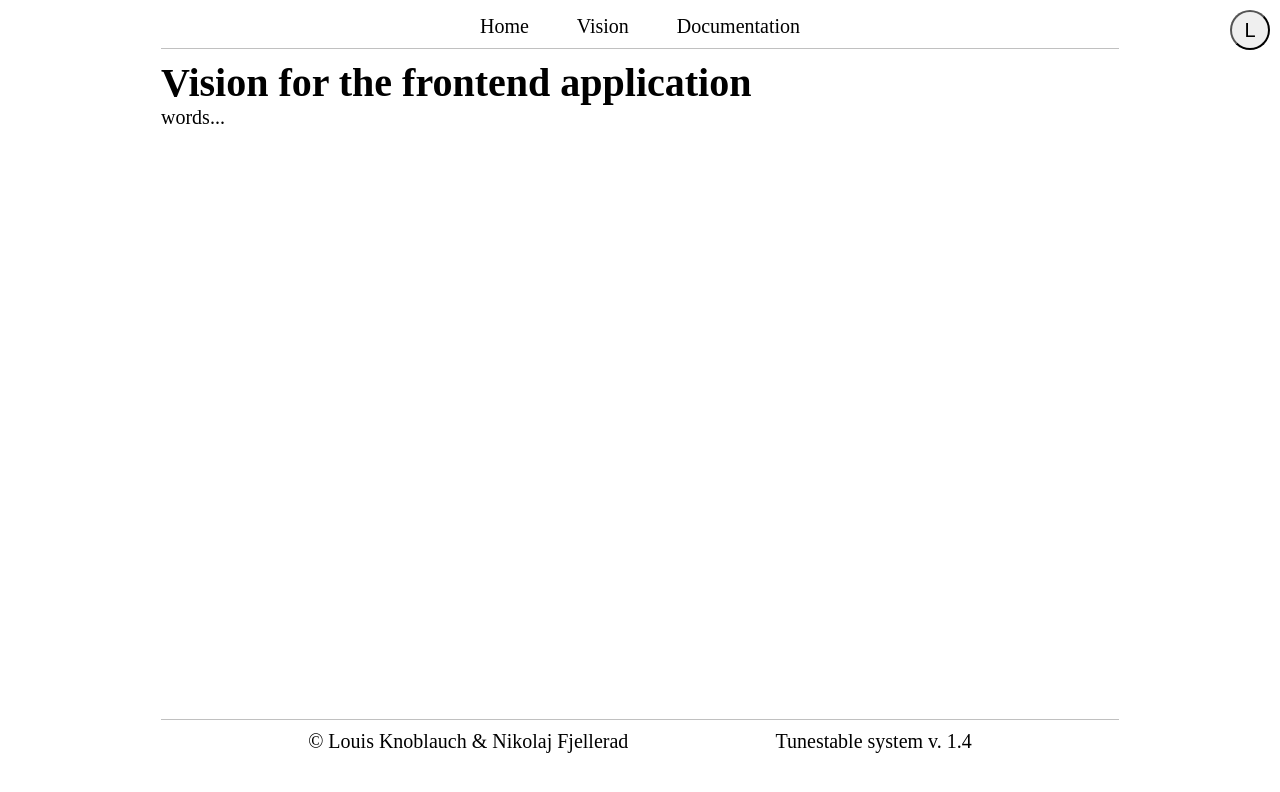
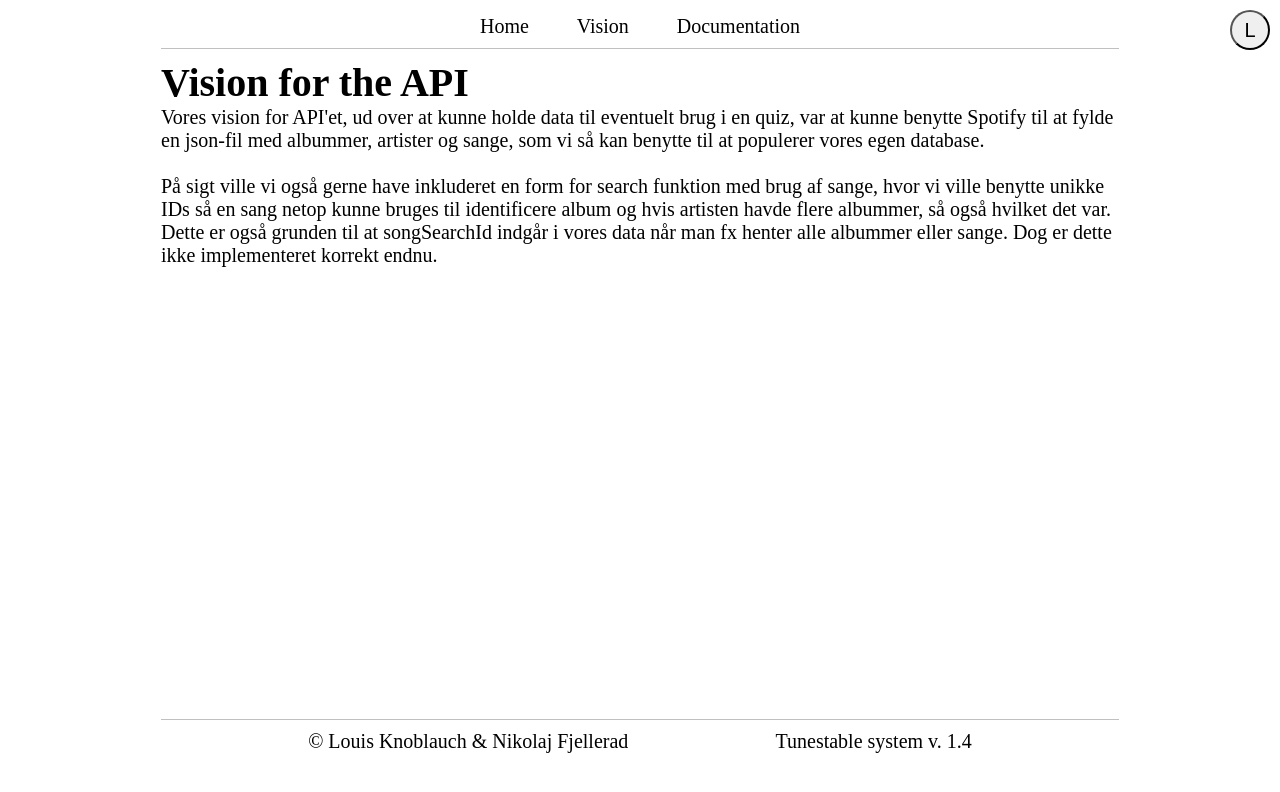
Before and after one commit to FartFace500/tunestabledocumentation, a React (Vite) app: page /vision in a window 1280 px wide. Shown: the top 792 px of the page. Built offline with nearby package versions, Linux system fonts and the light colour scheme.

Commit message:
Just a small start to vision

```diff
--- a/src/pages/Vision.jsx
+++ b/src/pages/Vision.jsx
@@ -1,8 +1,11 @@
 function Vision() {
     return (
         <>
-        <h1>Vision for the frontend application</h1>
-        <p>words...</p>
+        <h1>Vision for the API</h1>
+        <p>Vores vision for API'et, ud over at kunne holde data til eventuelt brug i en quiz, var at kunne benytte Spotify til at fylde en json-fil med albummer, artister og sange, som vi så kan benytte til at populerer vores egen database. </p>
+        <br />
+        <p>På sigt ville vi også gerne have inkluderet en form for search funktion med brug af sange, hvor vi ville benytte unikke IDs så en sang netop kunne bruges til identificere album og hvis artisten havde flere albummer, så også hvilket det var. Dette er også grunden til at songSearchId indgår i vores data når man fx henter alle albummer eller sange. Dog er dette ikke implementeret korrekt endnu.</p>
+        <br />
         </>
     );
 }
```
